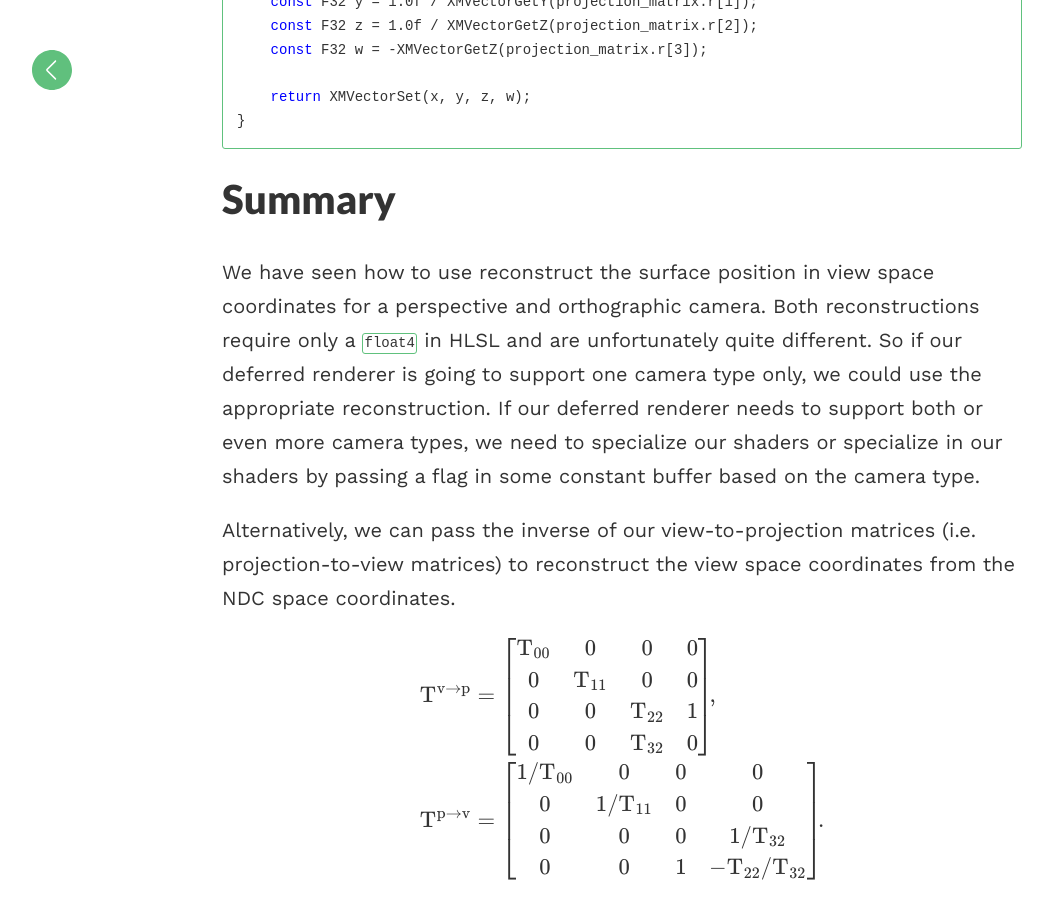
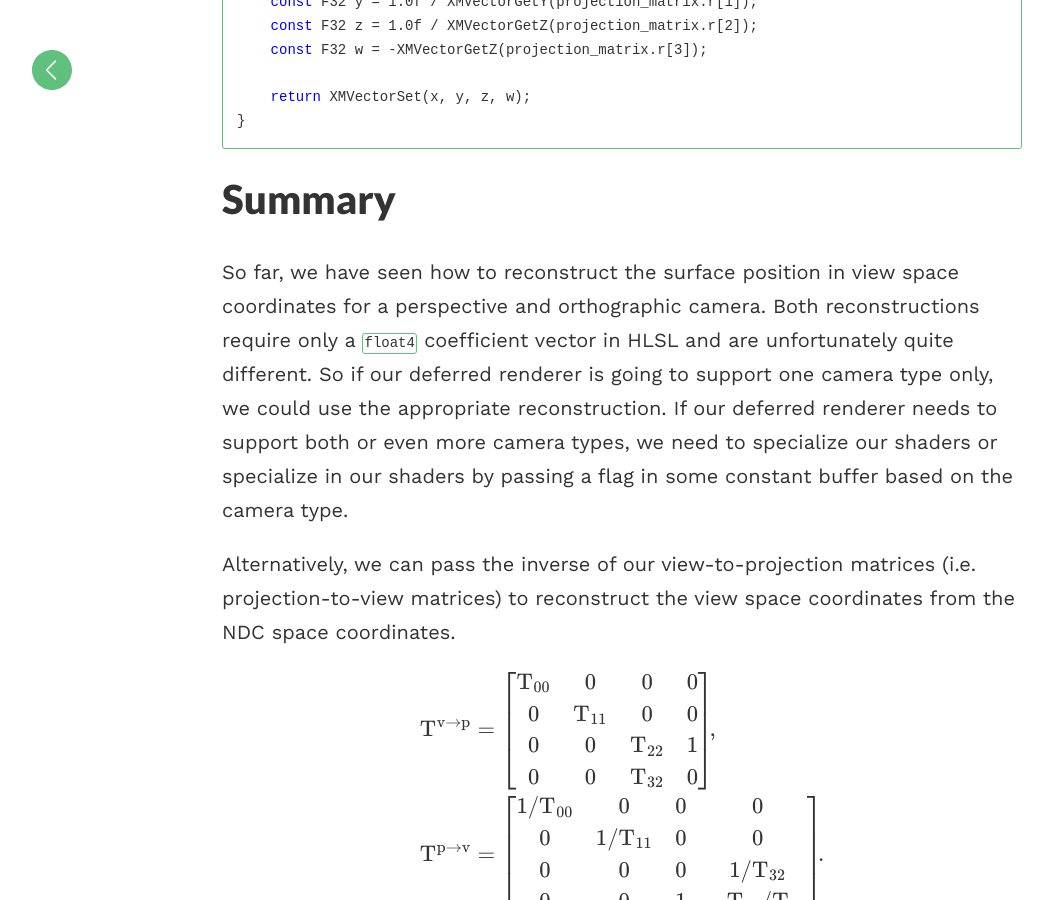
Before and after one commit to matt77hias/Blog, a Jekyll site: the page built from _posts/2017-09-07-ndc-to-view-space.md, in a window 1280 px wide and 900 px high, scrolled down 3776 px. Shown: the whole window, without its empty margins (18-1071 px from the left). Built offline with Jekyll 4.4.1, drawn with Linux system fonts in a browser that asks for light colours; formulas are drawn with MathJax 3; comment, search, counter and statistics services are not loaded.

Commit message:
Update 2017-09-07-ndc-to-view-space.md

````diff
--- a/_posts/2017-09-07-ndc-to-view-space.md
+++ b/_posts/2017-09-07-ndc-to-view-space.md
@@ -148,7 +148,7 @@ inline const XMVECTOR XM_CALLCONV GetViewPositionConstructionValues(
 ```
 
 # Summary
-We have seen how to use reconstruct the surface position in view space coordinates for a perspective and orthographic camera. Both reconstructions require only a `float4` in HLSL and are unfortunately quite different. So if our deferred renderer is going to support one camera type only, we could use the appropriate reconstruction. If our deferred renderer needs to support both or even more camera types, we need to specialize our shaders or specialize in our shaders by passing a flag in some constant buffer based on the camera type.
+So far, we have seen how to reconstruct the surface position in view space coordinates for a perspective and orthographic camera. Both reconstructions require only a `float4` coefficient vector in HLSL and are unfortunately quite different. So if our deferred renderer is going to support one camera type only, we could use the appropriate reconstruction. If our deferred renderer needs to support both or even more camera types, we need to specialize our shaders or specialize in our shaders by passing a flag in some constant buffer based on the camera type.
 
 Alternatively, we can pass the inverse of our view-to-projection matrices (i.e. projection-to-view matrices) to reconstruct the view space coordinates from the NDC space coordinates.
 
````
